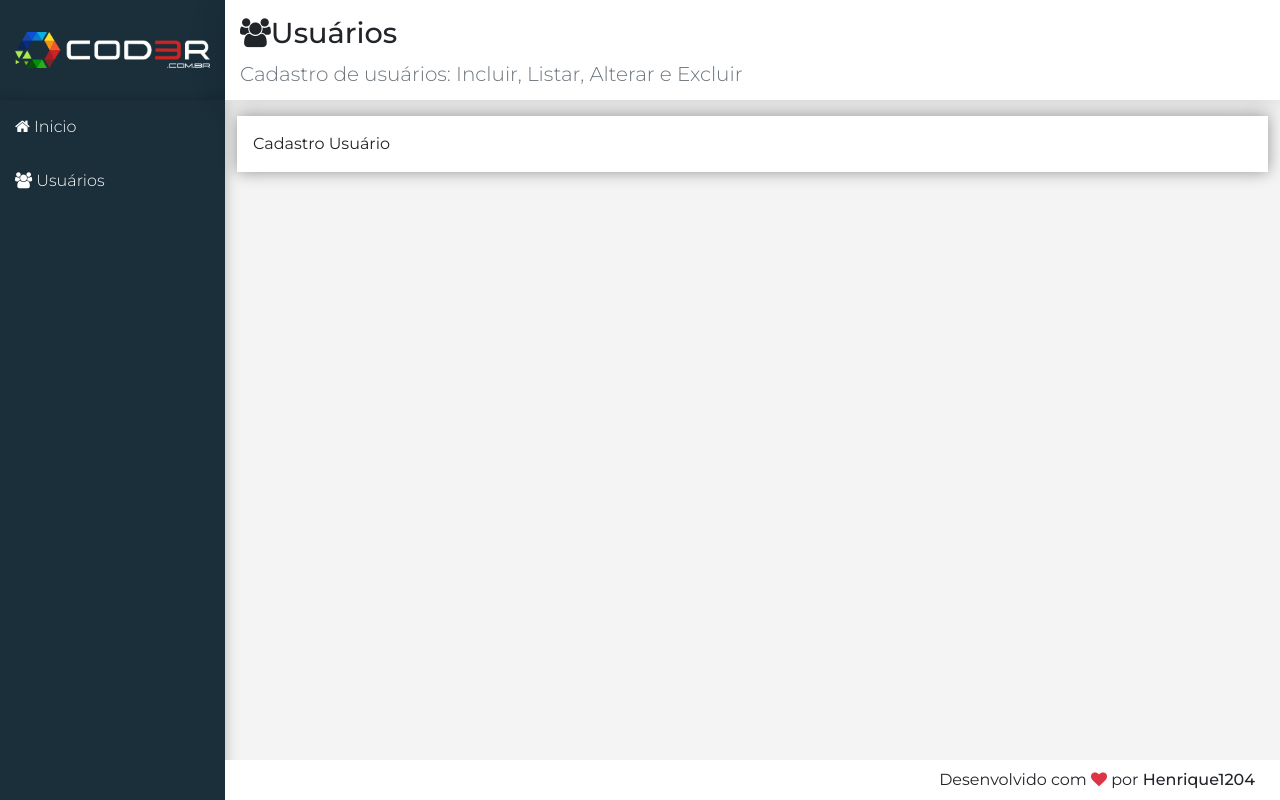
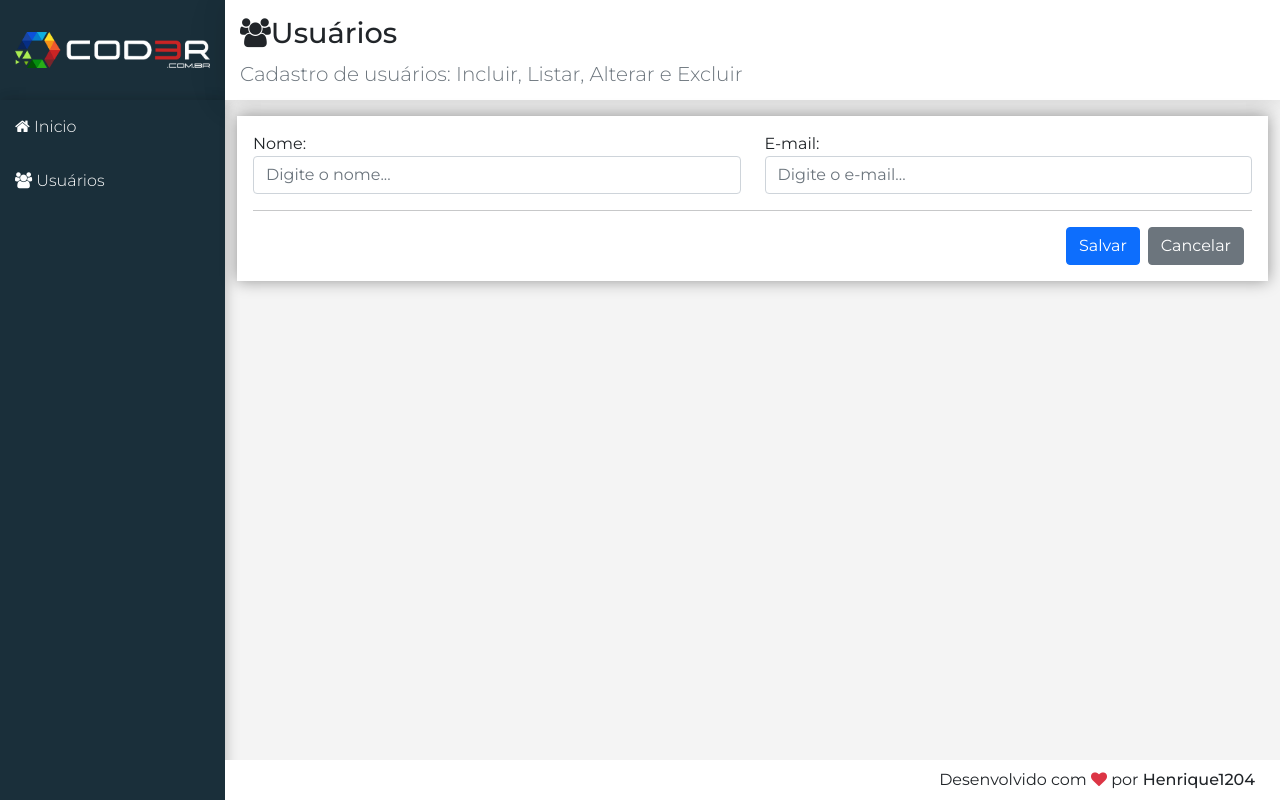
Before and after one commit to Henrique1204/Cadastro-com-React, a React (Create React App) app: page /users in a window 1280 px wide. Built offline with nearby package versions, Linux system fonts and the light colour scheme.

Commit message:
Criar componente Form

```diff
--- a/db.json
+++ b/db.json
@@ -1,11 +1,19 @@
 {
-    "users": [{
+  "users": [
+    {
       "id": 1,
       "name": "Paulo Henrique",
       "email": "pauloh16.pdr@gmail.com"
-    }, {
+    },
+    {
       "id": 2,
       "name": "Sebastiana Maria",
       "email": "maria.pdr@gmail.com"
-    }]
+    },
+    {
+      "name": "José",
+      "email": "jose@gmail.com",
+      "id": 3
     }
+  ]
+}
--- a/src/Componentes/CadastroUsuario/CadastroUsuario.js
+++ b/src/Componentes/CadastroUsuario/CadastroUsuario.js
@@ -1,6 +1,7 @@
 import React from "react";
 // Importando componentes da interface.
 import Main from "../Main/Main.js";
+import Form from "../Form/Form.js";
 
 const baseURL = "http://localhost:3001/users";
 
@@ -15,6 +16,7 @@ const initialState = {
 const CadastroUsuario = () => {
     const [lista, setLista] = React.useState(initialState.lista);
     const [user, setUser] = React.useState(initialState.user);
+    const [submit, setSubmit] = React.useState(null);
 
     const limpar = () => setUser(initialState.user);
 
@@ -46,13 +48,27 @@ const CadastroUsuario = () => {
         });
     };
 
+    const handleSubmit = (e) => {
+        e.preventDefault();
+
+        if (submit === "salvar") {
+            salvar();
+            setSubmit(null);
+        }
+    }
+
     return (
         <Main
             icon="users"
             titulo="Usuários"
             subtitulo="Cadastro de usuários: Incluir, Listar, Alterar e Excluir"
         >
-            Cadastro Usuário
+            <Form
+                handleSubmit={handleSubmit}
+                value={user}
+                setValue={atualizarCampos}
+                setSubmit={setSubmit}
+            />
         </Main>
     );
 };
--- /dev/null
+++ b/src/Componentes/Form/Form.js
@@ -0,0 +1,54 @@
+import React from "react";
+
+const Form = ({ handleSubmit, value, setValue, setSubmit }) => {
+    return (
+        <form className="form" onSubmit={handleSubmit}>
+            <div className="row">
+                <div className="col-12 col-md-6">
+                    <div className="form-group">
+                        <label htmlFor="name">Nome:</label>
+                        <input
+                            className="form-control"
+                            type="text"
+                            name="name"
+                            id="name"
+                            value={value["name"]}
+                            onChange={setValue}
+                            placeholder="Digite o nome..."
+                        />
+                    </div>
+                </div>
+
+                <div className="col-12 col-md-6">
+                    <div className="form-group">
+                        <label htmlFor="email">E-mail:</label>
+                        <input
+                            className="form-control"
+                            type="text"
+                            name="email"
+                            id="email"
+                            value={value["email"]}
+                            onChange={setValue}
+                            placeholder="Digite o e-mail..."
+                        />
+                    </div>
+                </div>
+            </div>
+
+            <hr/>
+
+            <div className="row">
+                <div className="col-12 d-flex justify-content-end">
+                    <button
+                        className="btn btn-primary"
+                        onClick={() => setSubmit("salvar")}
+                    >Salvar</button>
+
+                    <button className="btn btn-secondary mx-2">Cancelar</button>
+                </div>
+            </div>
+        </form>
+    );
+};
+
+export default Form;
```
Lines whose indentation alone changed are shown as unchanged.
